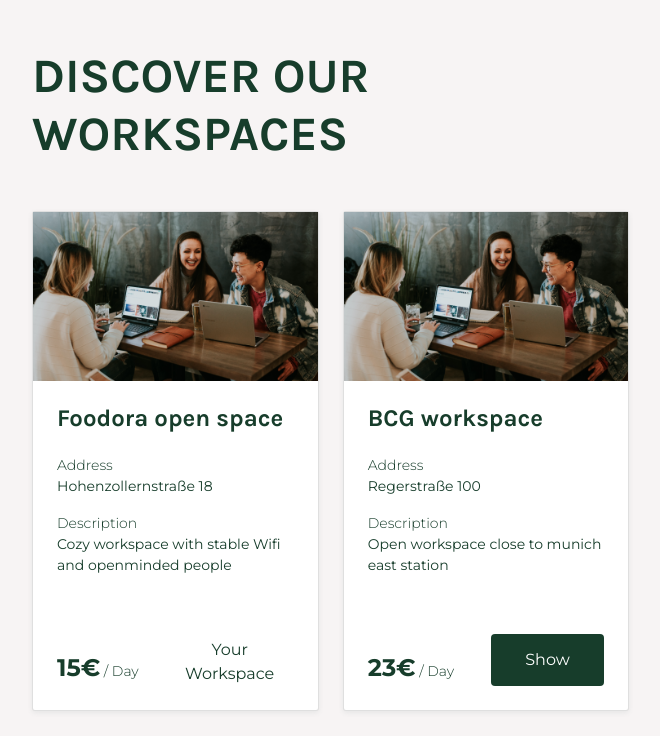
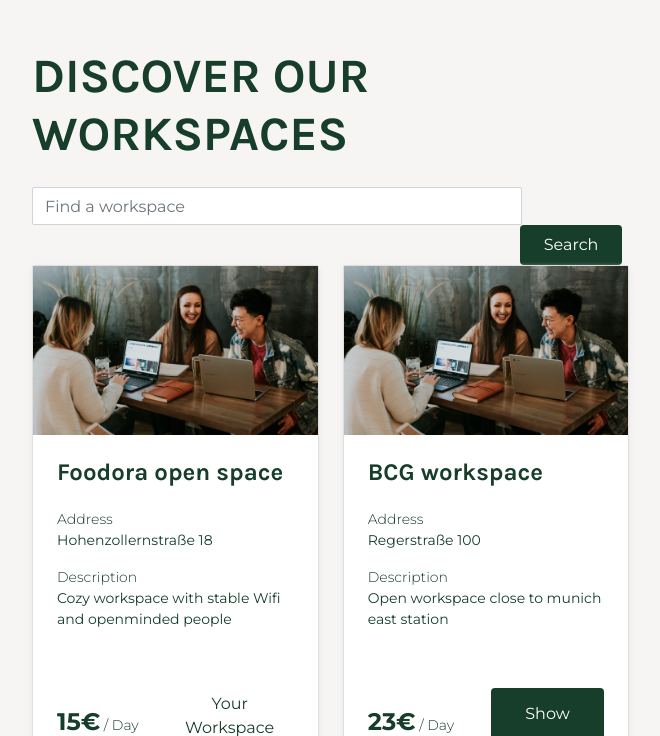
Before and after one commit to melanieschaufler/flexdex, a Rails app: page /workspaces in a window 1280 px wide. Shown: the part 82-818 px from the top of the page, without its empty margins (96-756 px from the left). Run offline with Rails 7, Linux system fonts and the light colour scheme; a user stored in the database is signed in; data comes from the database, SQL or seed files in the repository; a map, chart or similar area stays blank; style sheets or scripts are compiled from the project's sources; some libraries are stand-ins or nearby versions.

Commit message:
Search Function for Workspaces

```diff
--- a/app/assets/stylesheets/pages/_workspaces.scss
+++ b/app/assets/stylesheets/pages/_workspaces.scss
@@ -11,6 +11,24 @@ h1{
   flex-wrap: wrap;
 }
 
+.search-wrapper{
+  width: 60%;
+  padding-right: 24px;
+  padding-bottom: 24px;
+  margin-top: 24px;
+}
+
+#searchfield{
+  width: 83%;
+  float: left;
+}
+
+#search-btn {
+  padding: 8px 24px 8px 24px;
+  border: none;
+  float: right;
+}
+
 .map {
   width: 32%;
   right: 140px;
--- a/app/controllers/workspaces_controller.rb
+++ b/app/controllers/workspaces_controller.rb
@@ -2,7 +2,12 @@ class WorkspacesController < ApplicationController
   before_action :set_workspace, only: [:edit, :update, :destroy]
 
   def index
-    @workspaces = policy_scope(Workspace.geocoded)
+    if params[:query].present?
+      sql_query = "name ILIKE :query OR address ILIKE :query"
+      @workspaces = policy_scope(Workspace.geocoded.where(sql_query, query: "%#{params[:query]}%"))
+    else
+      @workspaces = policy_scope(Workspace.geocoded)
+    end
 
     #@flats = Flat.geocoded # returns flats with coordinates
 
--- a/app/views/workspaces/index.html.erb
+++ b/app/views/workspaces/index.html.erb
@@ -1,6 +1,16 @@
 <h1>DISCOVER OUR </br>WORKSPACES</h1>
 
-<p><%= @workspace %></p>
+<div class="search-wrapper">
+<%= form_tag workspaces_path, method: :get do %>
+  <%= text_field_tag :query,
+    params[:query],
+    class: "form-control",
+    id: "searchfield",
+    placeholder: "Find a workspace"
+  %>
+  <%= submit_tag "Search", class: "button-primary", id: "search-btn"%>
+<% end %>
+</div>
 
 <div class="cards-workspaces">
     <% @workspaces.each do |workspace| %>
@@ -22,7 +32,7 @@
 </div>
 
 <div class="map" id="map"
-  style="height: 1400px;"
+  style="height: 1250px;"
   data-markers="<%= @markers.to_json %>"
   data-mapbox-api-key="<%= ENV['MAPBOX_API_KEY'] %>">
 </div>
```
